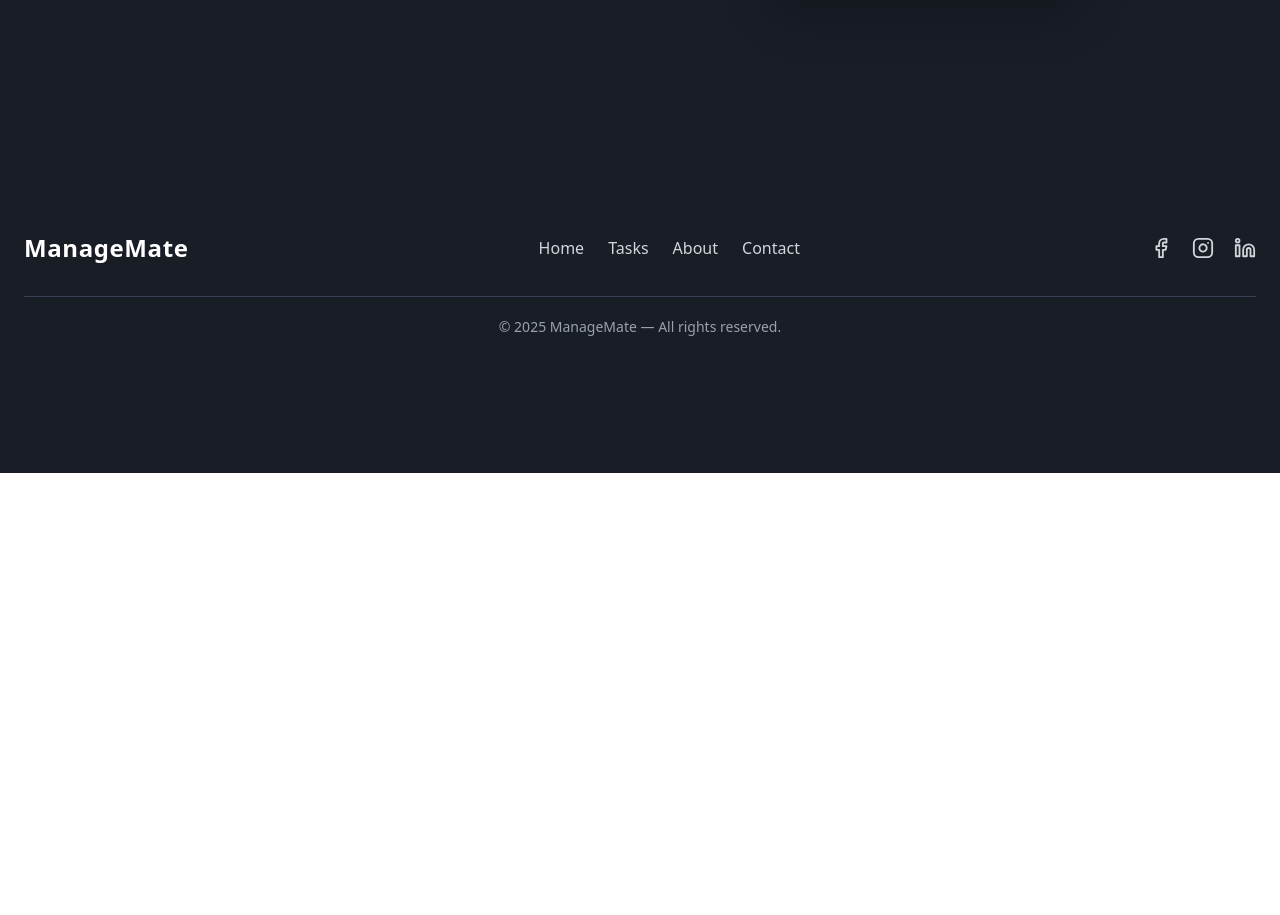
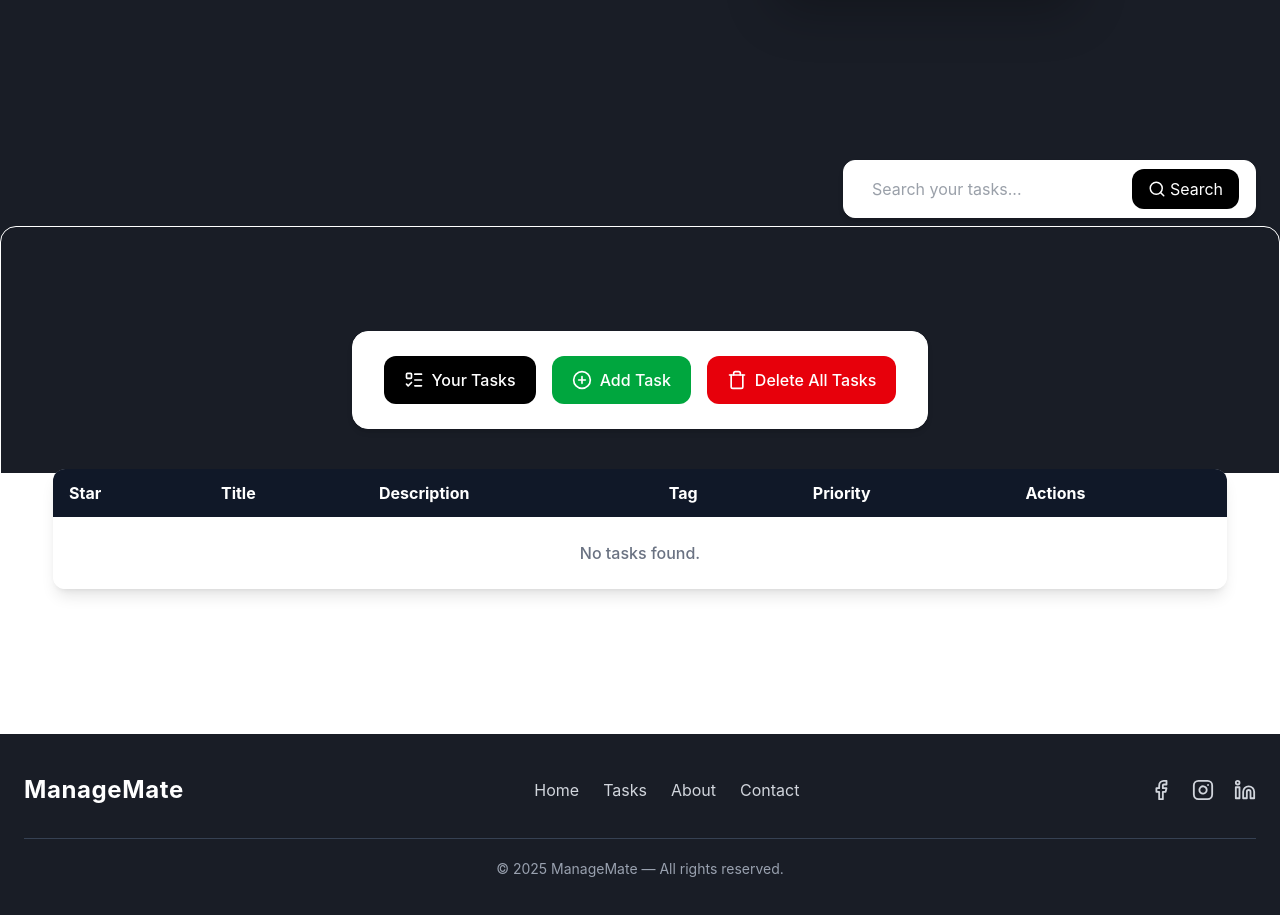
Before and after one commit to mainurrahat/ManageMate, a React (Vite) app: page / in a window 1280 px wide. Shown: the part 427-1342 px from the top of the page. Before the commit the page ends 900 px from the top, so only its background shows below. Built offline with nearby package versions, Linux system fonts and the light colour scheme.

Commit message:
tasklist

```diff
--- a/index.html
+++ b/index.html
@@ -8,7 +8,7 @@
   <title>project</title>
 </head>
 
-<body>
+<body class="text-white font-[Inter]">
   <div id="root"></div>
   <script type="module" src="/src/main.jsx"></script>
 </body>
--- a/src/App.jsx
+++ b/src/App.jsx
@@ -4,11 +4,13 @@ import Navber from "./Components/Navber";
 import Hero from "./Components/Hero";
 
 import "./index.css";
+import TaskBoard from "./Components/TaskPacket/TaskBoard";
 function App() {
   return (
     <div className="bg-[#191D26] h-screen">
       <Navber />
       <Hero />
+      <TaskBoard />
       <Footer />
     </div>
   );
--- /dev/null
+++ b/src/Components/TaskPacket/SearchTask.jsx
@@ -0,0 +1,45 @@
+/* eslint-disable no-unused-vars */
+import React, { useState } from "react";
+import { motion } from "framer-motion";
+import { Search } from "lucide-react";
+
+const SearchTask = () => {
+  const [query, setQuery] = useState("");
+
+  const handleSearch = (e) => {
+    e.preventDefault();
+    console.log("Searching:", query);
+  };
+
+  return (
+    <div className="w-full flex justify-center mt-10 px-4">
+      <motion.form
+        onSubmit={handleSearch}
+        initial={{ opacity: 0, y: 20 }}
+        animate={{ opacity: 1, y: 0 }}
+        transition={{ duration: 0.4 }}
+        className="flex items-center w-full max-w-xl bg-white rounded-xl shadow-md px-4 py-2 border"
+      >
+        {/* Input Field */}
+        <input
+          type="text"
+          placeholder="Search your tasks..."
+          value={query}
+          onChange={(e) => setQuery(e.target.value)}
+          className="flex-1 outline-none px-3 py-2 text-gray-700 text-base"
+        />
+
+        {/* Search Button */}
+        <button
+          type="submit"
+          className="flex items-center gap-1 bg-black text-white px-4 py-2 rounded-xl hover:bg-gray-900 transition"
+        >
+          <Search size={18} />
+          Search
+        </button>
+      </motion.form>
+    </div>
+  );
+};
+
+export default SearchTask;
--- /dev/null
+++ b/src/Components/TaskPacket/TaskAction.jsx
@@ -0,0 +1,46 @@
+/* eslint-disable no-unused-vars */
+import React from "react";
+import { motion } from "framer-motion";
+import { ListTodo, PlusCircle, Trash } from "lucide-react";
+
+const TaskAction = ({ onViewTasks, onAddTask, onDeleteTask }) => {
+  return (
+    <div className="w-full flex justify-center mt-10 px-4">
+      <motion.div
+        initial={{ opacity: 0, y: 20 }}
+        animate={{ opacity: 1, y: 0 }}
+        transition={{ duration: 0.4 }}
+        className="flex flex-wrap gap-4 bg-white border shadow-md rounded-2xl p-6 max-w-xl w-full justify-center"
+      >
+        {/* Your Tasks */}
+        <button
+          onClick={onViewTasks}
+          className="flex items-center gap-2 bg-black text-white px-5 py-3 rounded-xl hover:bg-gray-900 transition font-medium"
+        >
+          <ListTodo size={20} />
+          Your Tasks
+        </button>
+
+        {/* Add Task */}
+        <button
+          onClick={onAddTask}
+          className="flex items-center gap-2 bg-green-600 text-white px-5 py-3 rounded-xl hover:bg-green-700 transition font-medium"
+        >
+          <PlusCircle size={20} />
+          Add Task
+        </button>
+
+        {/* Delete Task */}
+        <button
+          onClick={onDeleteTask}
+          className="flex items-center gap-2 bg-red-600 text-white px-5 py-3 rounded-xl hover:bg-red-700 transition font-medium"
+        >
+          <Trash size={20} />
+          Delete All Tasks
+        </button>
+      </motion.div>
+    </div>
+  );
+};
+
+export default TaskAction;
--- /dev/null
+++ b/src/Components/TaskPacket/TaskBoard.jsx
@@ -0,0 +1,23 @@
+import { Search } from "lucide-react";
+import React from "react";
+import SearchTask from "./SearchTask";
+import TaskAction from "./TaskAction";
+import TaskList from "./TaskList";
+
+const TaskBoard = () => {
+  return (
+    <div>
+      <div className="p-2  flex justify-end ">
+        <div>
+          <SearchTask />
+        </div>
+      </div>
+      <div className="rounded-2xl border border=[rgba(206,206,206,0.12)] px=6 py-8 md:px-9 md:py-16">
+        <TaskAction />
+        <TaskList />
+      </div>
+    </div>
+  );
+};
+
+export default TaskBoard;
--- /dev/null
+++ b/src/Components/TaskPacket/TaskList.jsx
@@ -0,0 +1,107 @@
+/* eslint-disable no-unused-vars */
+import React from "react";
+import { motion } from "framer-motion";
+import { Star, Pencil, Trash2 } from "lucide-react";
+
+const TaskList = ({ tasks = [], onEdit, onDelete }) => {
+  return (
+    <div className="mt-10 px-4">
+      <motion.div
+        initial={{ opacity: 0, y: 20 }}
+        animate={{ opacity: 1, y: 0 }}
+        transition={{ duration: 0.4 }}
+        className="overflow-x-auto shadow-lg rounded-xl"
+      >
+        <table className="min-w-full bg-white rounded-xl">
+          <thead className="bg-gray-900 text-white">
+            <tr>
+              <th className="py-3 px-4 text-left">Star</th>
+              <th className="py-3 px-4 text-left">Title</th>
+              <th className="py-3 px-4 text-left">Description</th>
+              <th className="py-3 px-4 text-left">Tag</th>
+              <th className="py-3 px-4 text-left">Priority</th>
+              <th className="py-3 px-4 text-left">Actions</th>
+            </tr>
+          </thead>
+
+          <tbody>
+            {tasks.length === 0 ? (
+              <tr>
+                <td
+                  colSpan="6"
+                  className="py-6 text-center text-gray-500 font-medium"
+                >
+                  No tasks found.
+                </td>
+              </tr>
+            ) : (
+              tasks.map((task, index) => (
+                <tr
+                  key={task.id}
+                  className="border-b hover:bg-gray-50 transition"
+                >
+                  {/* Star */}
+                  <td className="py-3 px-4">
+                    <button className="text-yellow-500 hover:scale-110 transition">
+                      <Star size={20} />
+                    </button>
+                  </td>
+
+                  {/* Title */}
+                  <td className="py-3 px-4 font-semibold">{task.title}</td>
+
+                  {/* Description */}
+                  <td className="py-3 px-4 text-gray-700">
+                    {task.description}
+                  </td>
+
+                  {/* Tag */}
+                  <td className="py-3 px-4">
+                    <span className="px-3 py-1 bg-gray-200 rounded-full text-sm font-medium">
+                      {task.tag}
+                    </span>
+                  </td>
+
+                  {/* Priority */}
+                  <td className="py-3 px-4">
+                    <span
+                      className={`px-3 py-1 rounded-full text-sm font-semibold
+                      ${
+                        task.priority === "High"
+                          ? "bg-red-500 text-white"
+                          : task.priority === "Medium"
+                          ? "bg-yellow-400 text-black"
+                          : "bg-green-500 text-white"
+                      }`}
+                    >
+                      {task.priority}
+                    </span>
+                  </td>
+
+                  {/* Actions */}
+                  <td className="py-3 px-4 flex gap-3">
+                    <button
+                      onClick={() => onEdit(task.id)}
+                      className="text-blue-600 hover:scale-110 transition"
+                    >
+                      <Pencil size={20} />
+                    </button>
+
+                    <button
+                      onClick={() => onDelete(task.id)}
+                      className="text-red-600 hover:scale-110 transition"
+                    >
+                      <Trash2 size={20} />
+                    </button>
+                  </td>
+                </tr>
+              ))
+            )}
+          </tbody>
+        </table>
+      </motion.div>
+    </div>
+  );
+};
+
+export default TaskList;
```
